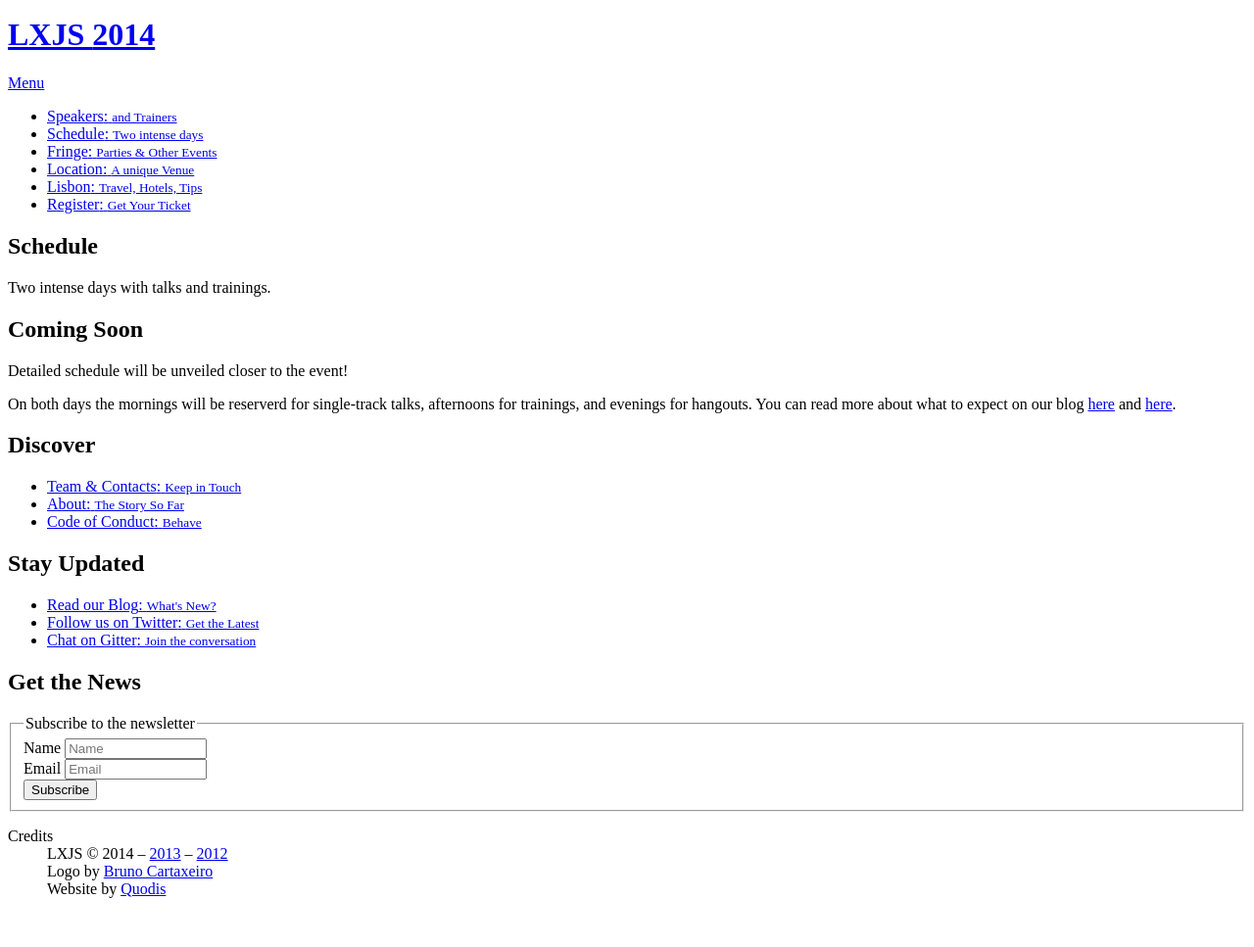
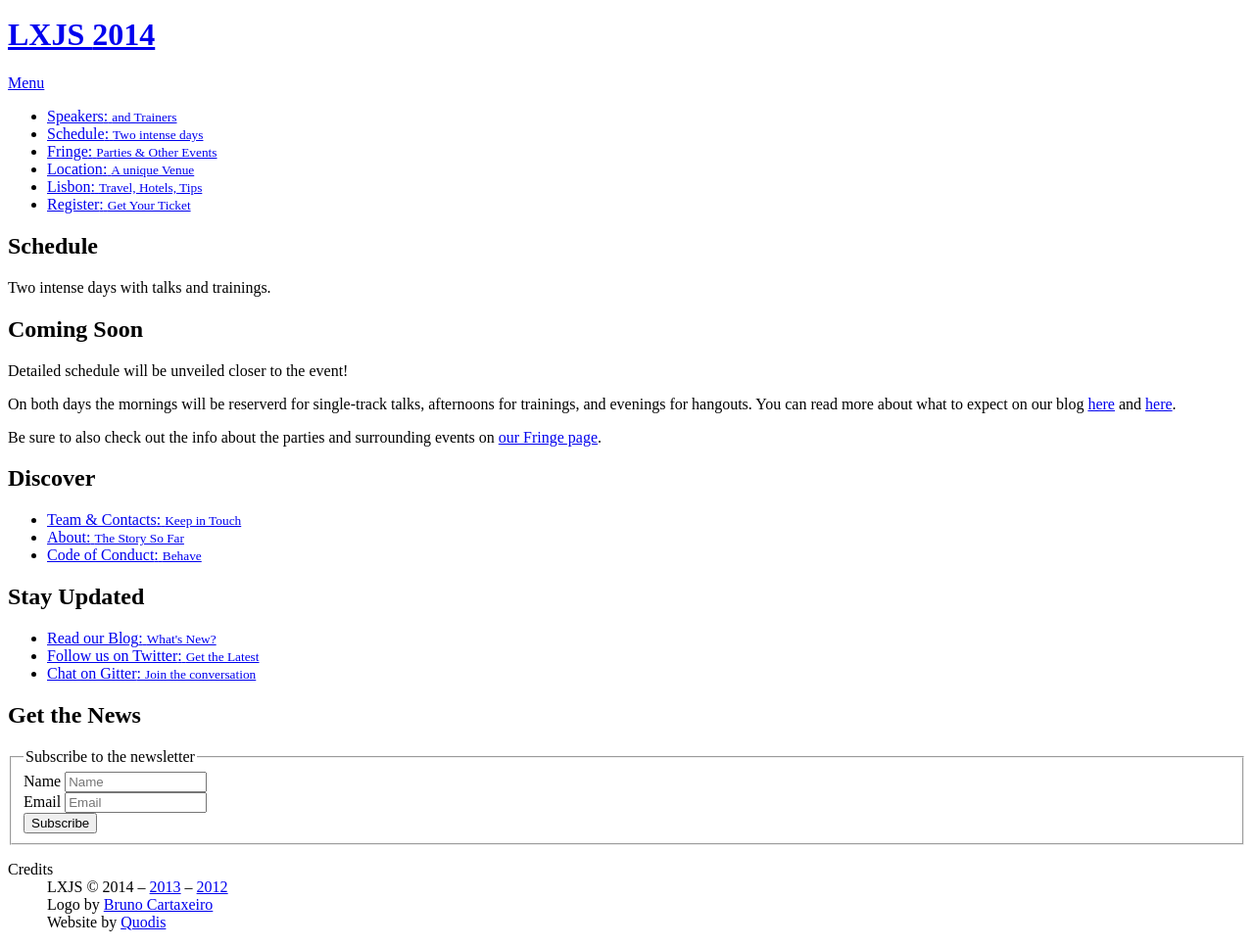
Before and after one commit to LXJS/lxjs-site-2014, a Jekyll site: the page built from src/schedule/index.html, in a window 1280 px wide, cut to the strip 112-1079 px from the top of the page. Shown: the whole strip at 98% size. Built offline with Jekyll 4.4.1, drawn with Linux system fonts in a browser that asks for light colours; nearby versions of some CDN libraries; Markdown is read by kramdown in place of the engine named in the settings; before the commit the page ends 1045 px from its top, so only the background shows below that.

Commit message:
Fringe cross-selling on schedule page

```diff
--- a/src/schedule/index.html
+++ b/src/schedule/index.html
@@ -20,6 +20,7 @@
 				<h1 class="mod-prime-title">Coming Soon</h1>
 				<p class="mod-description">Detailed schedule will be unveiled closer to the event!</p>
 				<p class="mod-description">On both days the mornings will be reserverd for single-track talks, afternoons for trainings, and evenings for hangouts. You can read more about what to expect on our blog <a href="http://lxjs.tumblr.com/post/82088696801/this-year-we-are-introducing-some-changes-to-the">here</a> and <a href="http://lxjs.tumblr.com/post/86343284703/lifting-off-the-curtain-what-to-expect-in-this-summer">here</a>.</p>
+				<p class="mod-description">Be sure to also check out the info about the parties and surrounding events on <a href="../fringe/">our Fringe page</a>.</p>
 			</div>
 		</header>
 
```
